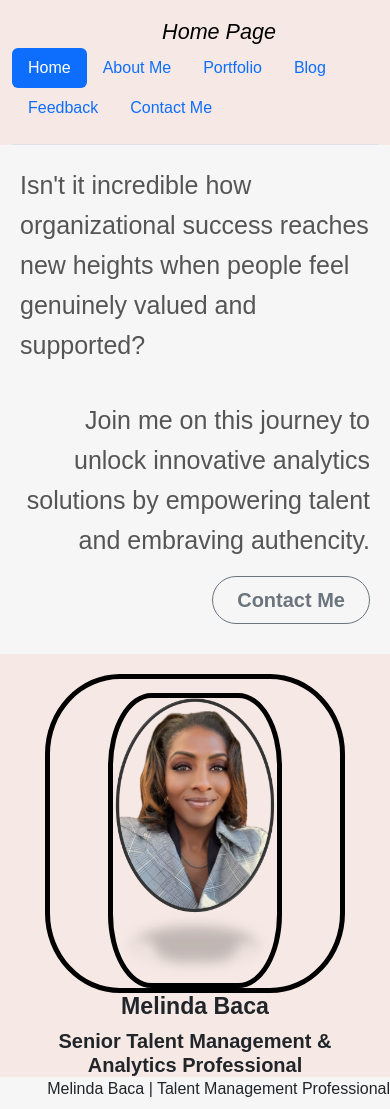
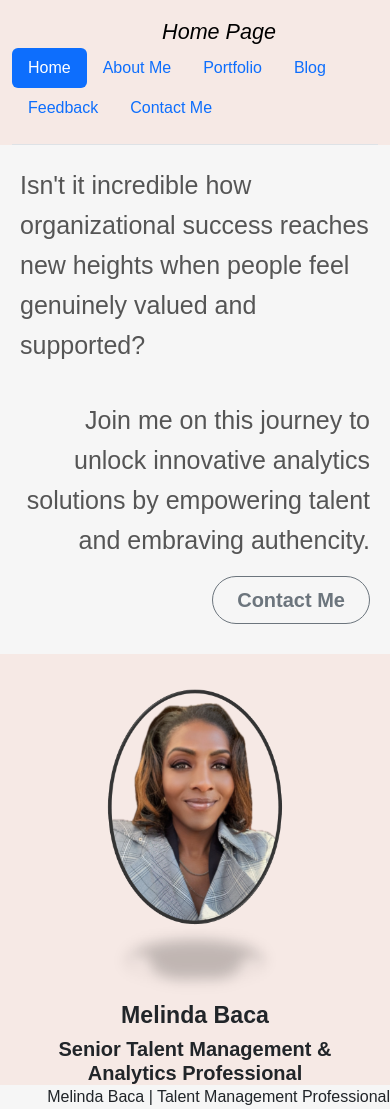
Before and after one commit to Kharelg24/TalentForge, a React (Create React App) app: page / in a window 390 px wide. Built offline with nearby package versions, Linux system fonts and the light colour scheme.

Commit message:
updated media query for the home page

```diff
--- a/src/styles/Home.css
+++ b/src/styles/Home.css
@@ -105,8 +105,6 @@ body {
         width: 300px;
         height: auto;
         object-fit: cover;
-        border-radius: 25%;
-        border: 5px solid black;
         overflow: hidden;
     }
 
```
